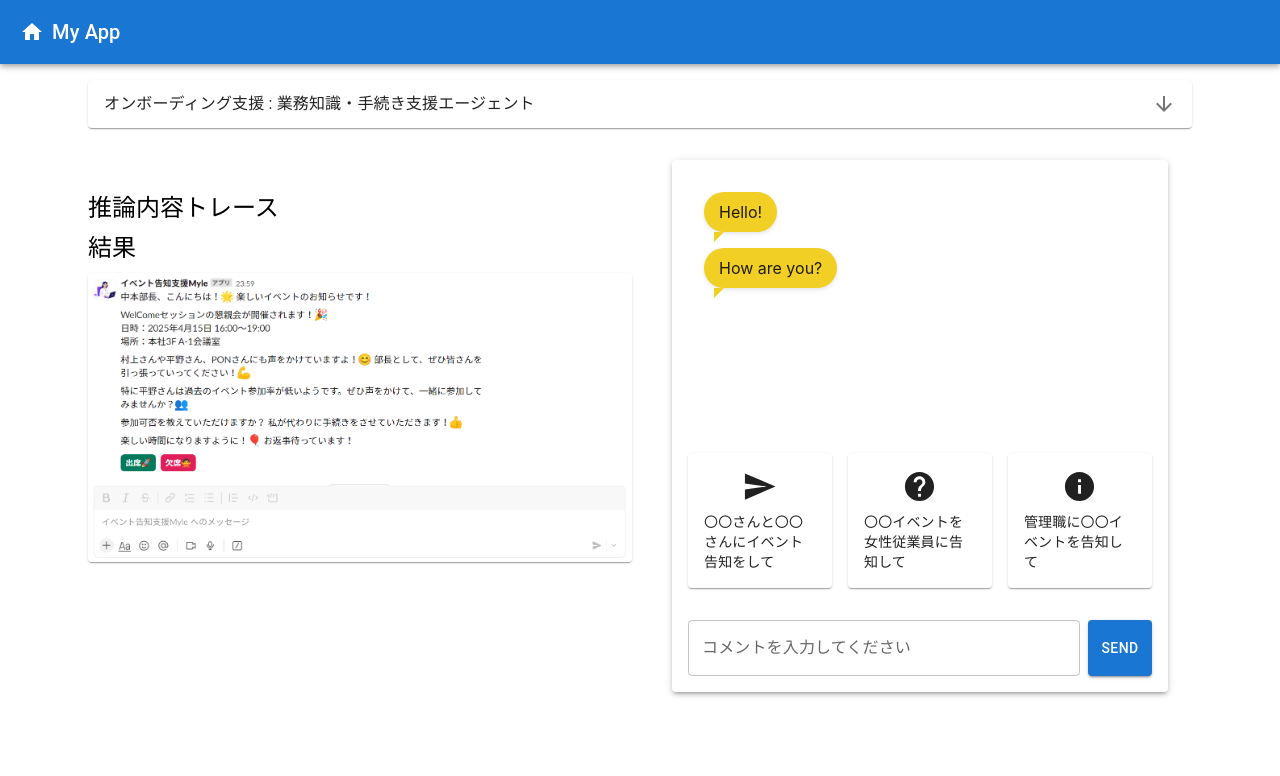
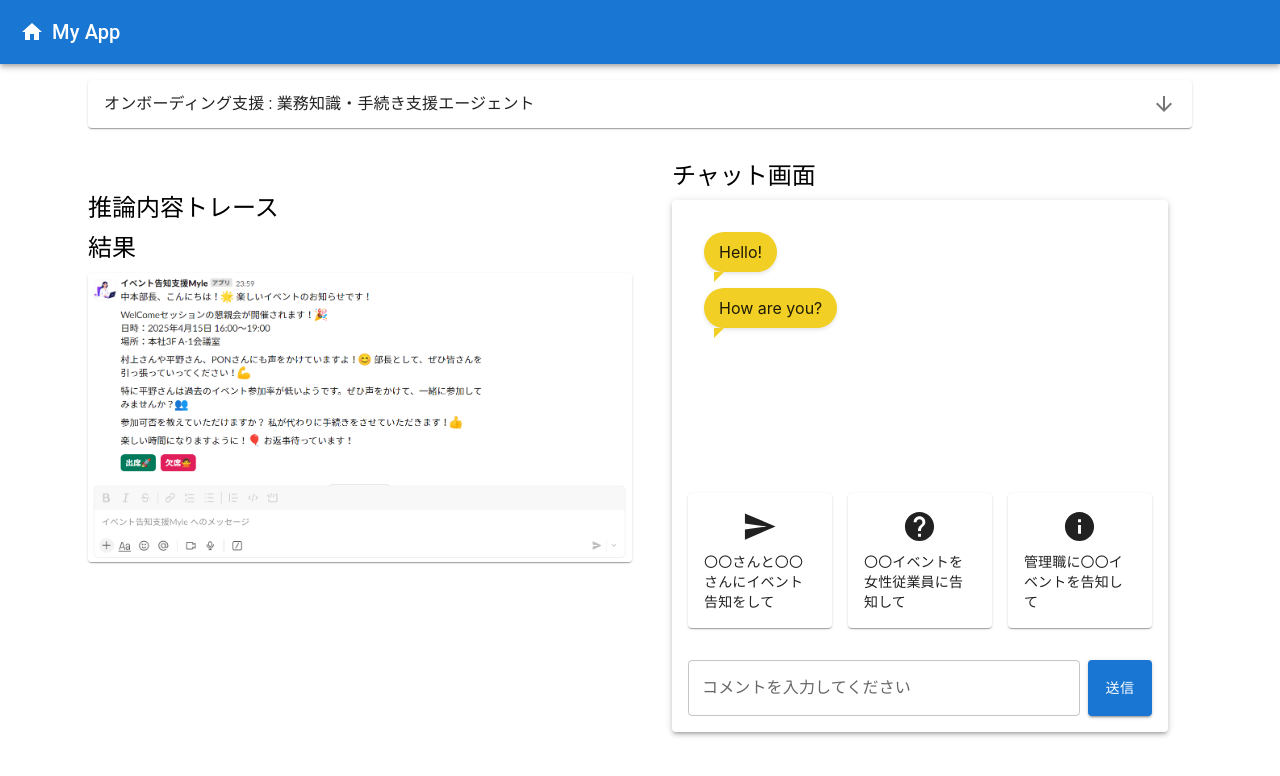
Before and after one commit to K0daimurakami/gabby, a React (Create React App) app: page /details in a window 1280 px wide. Shown: the top 776 px of the page. Built offline with nearby package versions, Linux system fonts and the light colour scheme.

Commit message:
[update]チャット画面の文言消えたので復活

```diff
--- a/src/components/organisms/chatContainer.tsx
+++ b/src/components/organisms/chatContainer.tsx
@@ -38,8 +38,10 @@ const ChatApp = () => {
 
   return (
     <Container maxWidth="sm">
+        <Typography variant="h5" gutterBottom>
+        チャット画面
+      </Typography>
       <Paper elevation={3} sx={{ height: "500px", display: "flex", flexDirection: "column", padding: 2 }}>
-
         {/* メッセージリスト */}
         <Box sx={{ flexGrow: 1, overflowY: "auto" }}>
           <List>
@@ -99,7 +101,7 @@ const ChatApp = () => {
                   cursor: "pointer",
                   border: selectedTemplate === "message" ? "2px solid #007bff" : "none", // 選択時にボーダーを表示
                   "&:hover": {
-                    backgroundColor: "#f1f1f1",
+                    backgroundColor: "#F1CF24",
                   },
                 }}
                 onClick={() => handleSelectTemplate("message")}
@@ -119,7 +121,7 @@ const ChatApp = () => {
                   cursor: "pointer",
                   border: selectedTemplate === "help" ? "2px solid #007bff" : "none", // 選択時にボーダーを表示
                   "&:hover": {
-                    backgroundColor: "#f1f1f1",
+                    backgroundColor: "#F1CF24",
                   },
                 }}
                 onClick={() => handleSelectTemplate("help")}
@@ -139,7 +141,7 @@ const ChatApp = () => {
                   cursor: "pointer",
                   border: selectedTemplate === "info" ? "2px solid #007bff" : "none", // 選択時にボーダーを表示
                   "&:hover": {
-                    backgroundColor: "#f1f1f1",
+                    backgroundColor: "#F1CF24",
                   },
                 }}
                 onClick={() => handleSelectTemplate("info")}
@@ -162,7 +164,7 @@ const ChatApp = () => {
             sx={{ marginRight: 1 }}
           />
           <Button variant="contained" color="primary" onClick={handleSendMessage}>
-            Send
+            送信
           </Button>
         </Box>
       </Paper>
```
